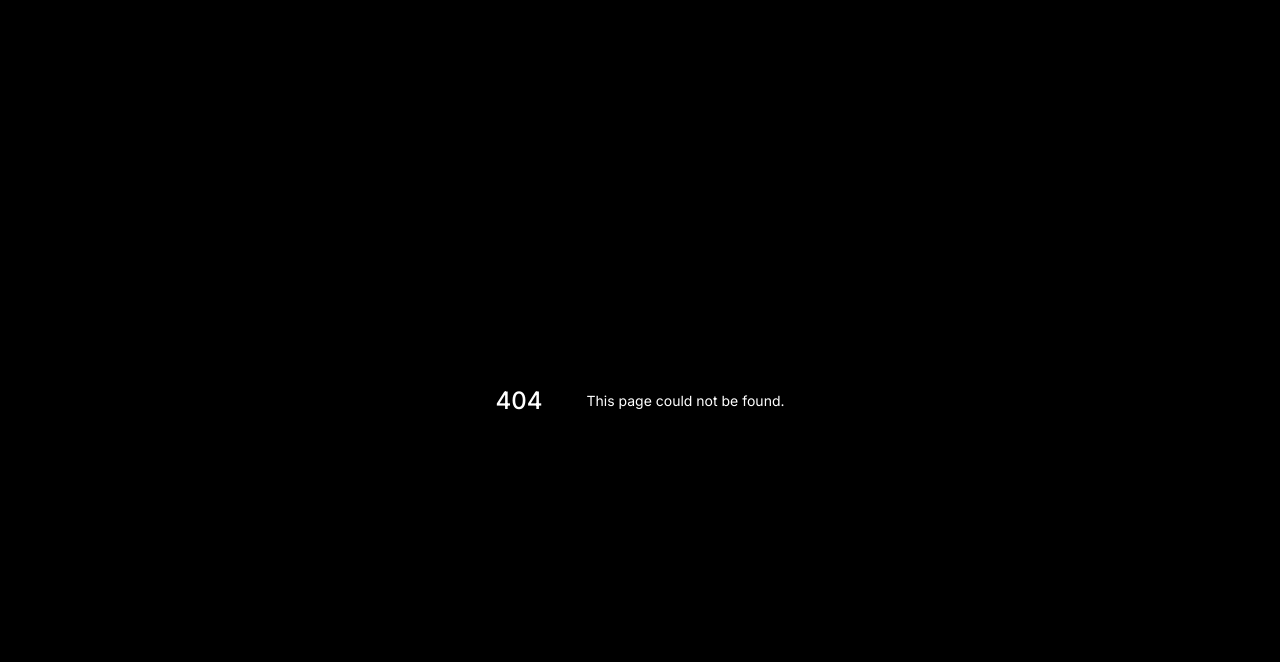
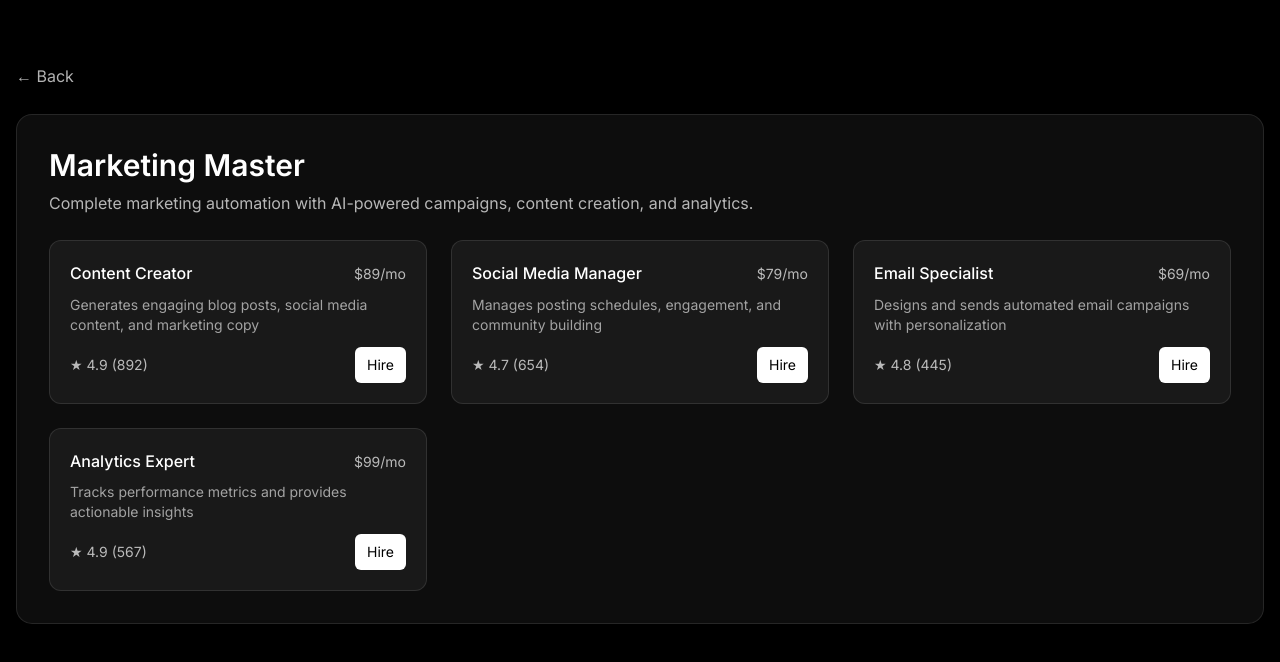
Before and after one commit to pumpscoutx/replivo-ai, a Next.js app: page /agents/1 in a window 1280 px wide. Before the commit this address had no page. Shown: the top 662 px of the page. Built offline with nearby package versions, Linux system fonts and the light colour scheme.

Commit message:
feat: compact main agent card, move Hire to right  navigates to /agents/[id]; add sub-agents page

```diff
--- /dev/null
+++ b/app/agents/[id]/page.tsx
@@ -0,0 +1,60 @@
+'use client'
+
+import { useRouter } from 'next/navigation'
+import { mainAgents } from '@/data/agents'
+import { useMemo } from 'react'
+import HiringWorkflow from '@/components/HiringWorkflow'
+import { useState } from 'react'
+
+export default function SubAgentsPage({ params }: { params: { id: string } }) {
+  const router = useRouter()
+  const [selected, setSelected] = useState<any | null>(null)
+
+  const agent = useMemo(() => mainAgents.find(a => a.id === params.id), [params.id])
+
+  if (!agent) {
+    return (
+      <main className="min-h-screen bg-landing-gradient">
+        <div className="container-max section-padding">
+          <div className="text-white">Agent not found.</div>
+        </div>
+      </main>
+    )
+  }
+
+  return (
+    <main className="min-h-screen bg-landing-gradient">
+      <div className="container-max section-padding">
+        <button onClick={() => router.push('/')} className="text-white/70 hover:text-white mb-6">← Back</button>
+        <section className="card-glass-dark p-8 rounded-2xl">
+          <h1 className="font-clash text-3xl text-white mb-2">{agent.name}</h1>
+          <p className="text-white/70 mb-6">{agent.description}</p>
+
+          <div className="grid grid-cols-1 md:grid-cols-2 lg:grid-cols-3 gap-6">
+            {agent.subAgents.map(sa => (
+              <div key={sa.id} className="border border-white/10 rounded-xl bg-white/5 p-5">
+                <div className="flex items-center justify-between mb-2">
+                  <div className="text-white font-medium">{sa.name}</div>
+                  <div className="text-white/70 text-sm">${sa.price}/mo</div>
+                </div>
+                <div className="text-white/60 text-sm mb-3">{sa.task}</div>
+                <div className="flex items-center justify-between">
+                  <div className="text-white/70 text-sm">★ {sa.rating} ({sa.reviews})</div>
+                  <button onClick={() => setSelected(sa)} className="px-3 py-2 bg-white text-black rounded-md text-sm">Hire</button>
+                </div>
+              </div>
+            ))}
+          </div>
+        </section>
+      </div>
+
+      {selected && (
+        <HiringWorkflow
+          agent={selected}
+          onClose={() => setSelected(null)}
+          onComplete={() => setSelected(null)}
+        />
+      )}
+    </main>
+  )
+}
--- a/components/MainAgentCard.tsx
+++ b/components/MainAgentCard.tsx
@@ -2,6 +2,7 @@
 
 import { useState } from 'react'
 import { MainAgent } from '@/data/agents'
+import { useRouter } from 'next/navigation'
 import AgentReviews from './AgentReviews'
 
 interface MainAgentCardProps {
@@ -14,6 +15,7 @@ export default function MainAgentCard({ agent, onViewSubAgents, onHire }: MainAg
   const [isHovered, setIsHovered] = useState(false)
   const [showHowItWorks, setShowHowItWorks] = useState(false)
   const [showReviews, setShowReviews] = useState(false)
+  const router = useRouter()
 
   return (
     <div
@@ -35,12 +37,12 @@ export default function MainAgentCard({ agent, onViewSubAgents, onHire }: MainAg
               <div className="text-4xl">{agent.icon}</div>
             </div>
             <div className="text-right">
-              <div className="text-2xl font-oxona font-bold">${agent.price}</div>
-              <div className="text-sm opacity-90 font-sans">per month</div>
+              <div className="text-xl font-oxona font-bold">${agent.price}</div>
+              <div className="text-xs opacity-90 font-sans">per month</div>
             </div>
           </div>
-          <h3 className="text-xl font-big-slant mb-2">{agent.name}</h3>
-          <p className="text-sm opacity-90 mb-4 font-sans">{agent.description}</p>
+          <h3 className="text-lg font-big-slant mb-2">{agent.name}</h3>
+          <p className="text-sm opacity-90 mb-3 font-sans">{agent.description}</p>
           <div className="flex items-center justify-between">
             <span className="px-3 py-1 bg-white/10 rounded-full text-sm font-medium font-oxona">
               {agent.category}
@@ -57,7 +59,7 @@ export default function MainAgentCard({ agent, onViewSubAgents, onHire }: MainAg
       </div>
 
       {/* Agent Content */}
-      <div className="p-6">
+      <div className="p-5">
         {/* Hover How-It-Works snippet */}
         <div className="hidden group-hover:block mb-4">
           <p className="text-sm text-white/70 italic">{agent.howItWorks.slice(0, 140)}{agent.howItWorks.length > 140 ? '…' : ''}</p>
@@ -92,16 +94,6 @@ export default function MainAgentCard({ agent, onViewSubAgents, onHire }: MainAg
 
         {/* Action Buttons */}
         <div className="flex items-center justify-between">
-          <button
-            onClick={(e) => {
-              e.stopPropagation()
-              onHire?.(agent)
-            }}
-            className="px-4 py-2 rounded-lg bg-white text-black flex items-center space-x-2 group font-oxona"
-          >
-            <span>Hire Now</span>
-            <span className="text-lg transition-transform duration-200 group-hover:translate-x-1">→</span>
-          </button>
           <div className="flex items-center space-x-2">
             <button
               onClick={(e) => {
@@ -122,6 +114,16 @@ export default function MainAgentCard({ agent, onViewSubAgents, onHire }: MainAg
               How It Works
             </button>
           </div>
+          <button
+            onClick={(e) => {
+              e.stopPropagation()
+              router.push(`/agents/${agent.id}`)
+            }}
+            className="px-4 py-2 rounded-lg bg-white text-black flex items-center space-x-2 group font-oxona"
+          >
+            <span>Hire Now</span>
+            <span className="text-lg transition-transform duration-200 group-hover:translate-x-1">→</span>
+          </button>
         </div>
       </div>
 
```
